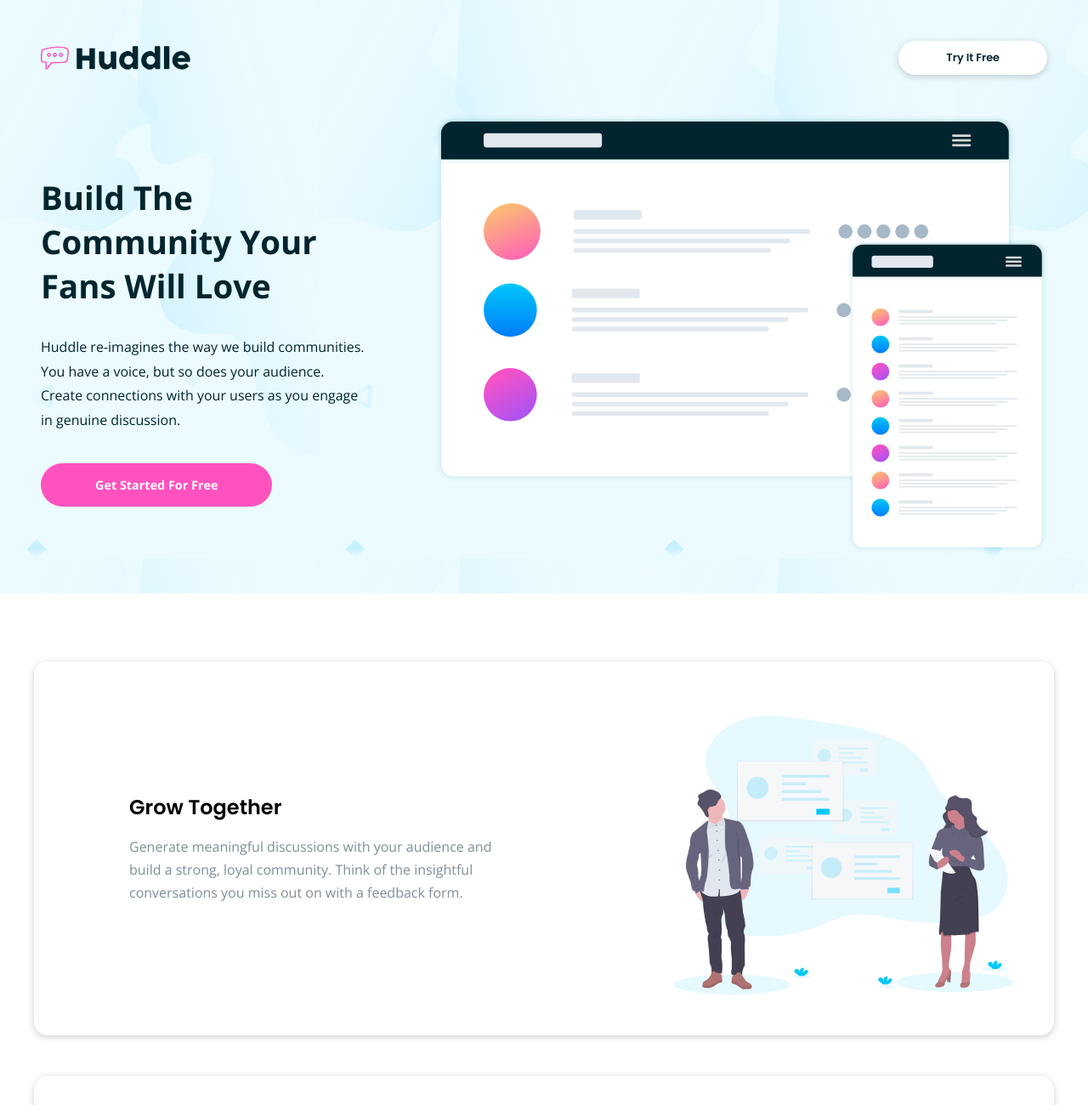
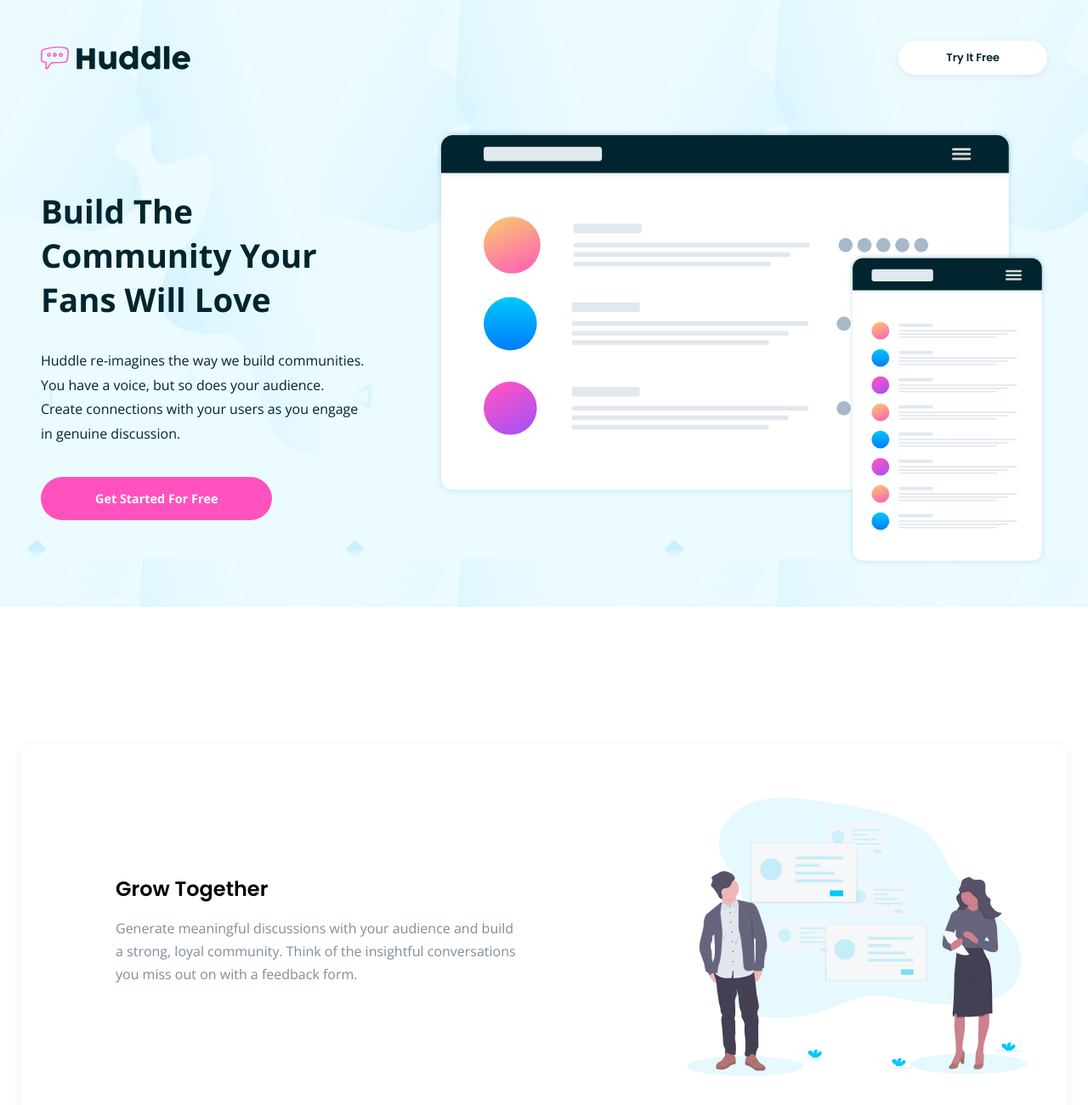
Before and after one commit to Vrondir/huddle-landing-page, a plain HTML site: page index.html in a window 1280 px wide. Shown: the top 1300 px of the page at 85% size. Drawn offline with nearby package versions, Linux system fonts and the light colour scheme.

Commit message:
Spacing and box-shadow fix

```diff
--- a/style.css
+++ b/style.css
@@ -45,7 +45,7 @@ header nav a {
   background-color: white;
   border-radius: 2rem;
   padding: 0.5rem 2rem;
-  box-shadow: 0 2px 8px rgba(0, 0, 0, 0.2);
+  box-shadow: 0 2px 8px rgba(0, 0, 0, 0.075);
   transition: background-color 0.2s ease, color 0.2s ease;
 }
 
@@ -108,7 +108,7 @@ header nav a:hover {
   text-align: center;
   gap: 4rem;
   background-color: white;
-  box-shadow: 0 2px 8px rgba(0, 0, 0, 0.2);
+  box-shadow: 0 2px 8px rgba(0, 0, 0, 0.075);
   border-radius: 1rem;
   padding: 3rem 3rem;
   margin: 0 1.5rem;
@@ -148,7 +148,7 @@ header nav a:hover {
   gap: 2rem;
   background-color: white;
   border-radius: 1rem;
-  box-shadow: 0 2px 8px rgba(0, 0, 0, 0.2);
+  box-shadow: 0 2px 8px rgba(0, 0, 0, 0.075);
 }
 
 .bottom-card h1 {
@@ -265,12 +265,13 @@ footer {
 
 @media (min-width: 768px) {
   .feature {
+    margin-top: 10rem;
     align-items: center;
   }
   .feature-block {
     flex-direction: row;
     align-items: center;
-    max-width: 65rem;
+    max-width: 67rem;
   }
   .feature-block img {
     order: 2;
@@ -307,7 +308,7 @@ footer {
 @media (min-width: 1024px) {
   header nav {
     padding: 3rem 3rem;
-    max-width: 75rem;
+    max-width: 78rem;
     margin: auto;
   }
   header nav img {
@@ -322,8 +323,8 @@ footer {
     align-items: center;
     margin: auto;
     text-align: left;
-    max-width: 75rem;
-    padding-top: 0;
+    max-width: 78rem;
+    padding-top: 1rem;
   }
   .header-text {
     order: 1;
```
